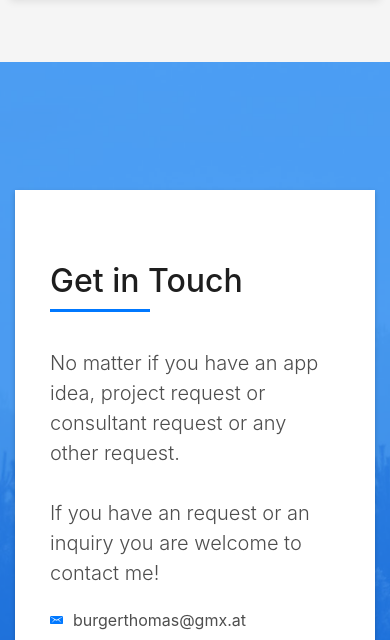
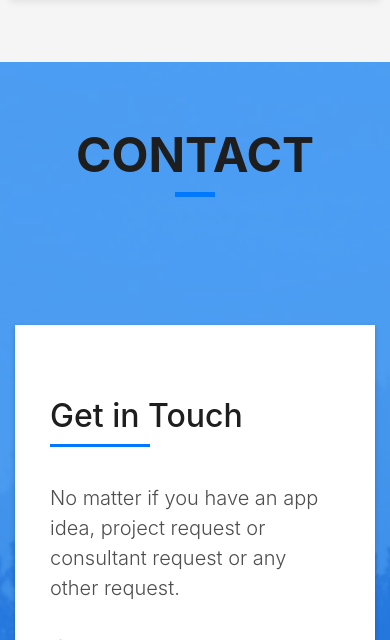
Before and after one commit to ThBurger/thburger.github.io, a plain HTML site: page index.html in a window 390 px wide. Shown: the part 5420-6060 px from the top of the page. Drawn offline with Linux system fonts and the light colour scheme; files whose address does not match are found by name.

Commit message:
contact section

```diff
--- a/index.html
+++ b/index.html
@@ -290,9 +290,19 @@
     <!-- TODO Tesimonials -->
 
     <!-- ======= Contact Section ======= -->
-    <section class="paralax-mf footer-paralax bg-image sect-mt4 route" style="background-image: url(assets/img/overlay-bg.jpg)">
+    <section id="contact" class="paralax-mf footer-paralax bg-image sect-mt4 route" style="background-image: url(assets/img/overlay-bg.jpg)">
       <div class="overlay-mf"></div>
       <div class="container">
+        <div class="row">
+          <div class="col-sm-12">
+            <div class="title-box text-center">
+              <h3 class="title-a">
+                Contact
+              </h3>
+              <div class="line-mf"></div>
+            </div>
+          </div>
+        </div>
         <div class="row">
           <div class="col-sm-12">
             <div class="contact-mf">
```
